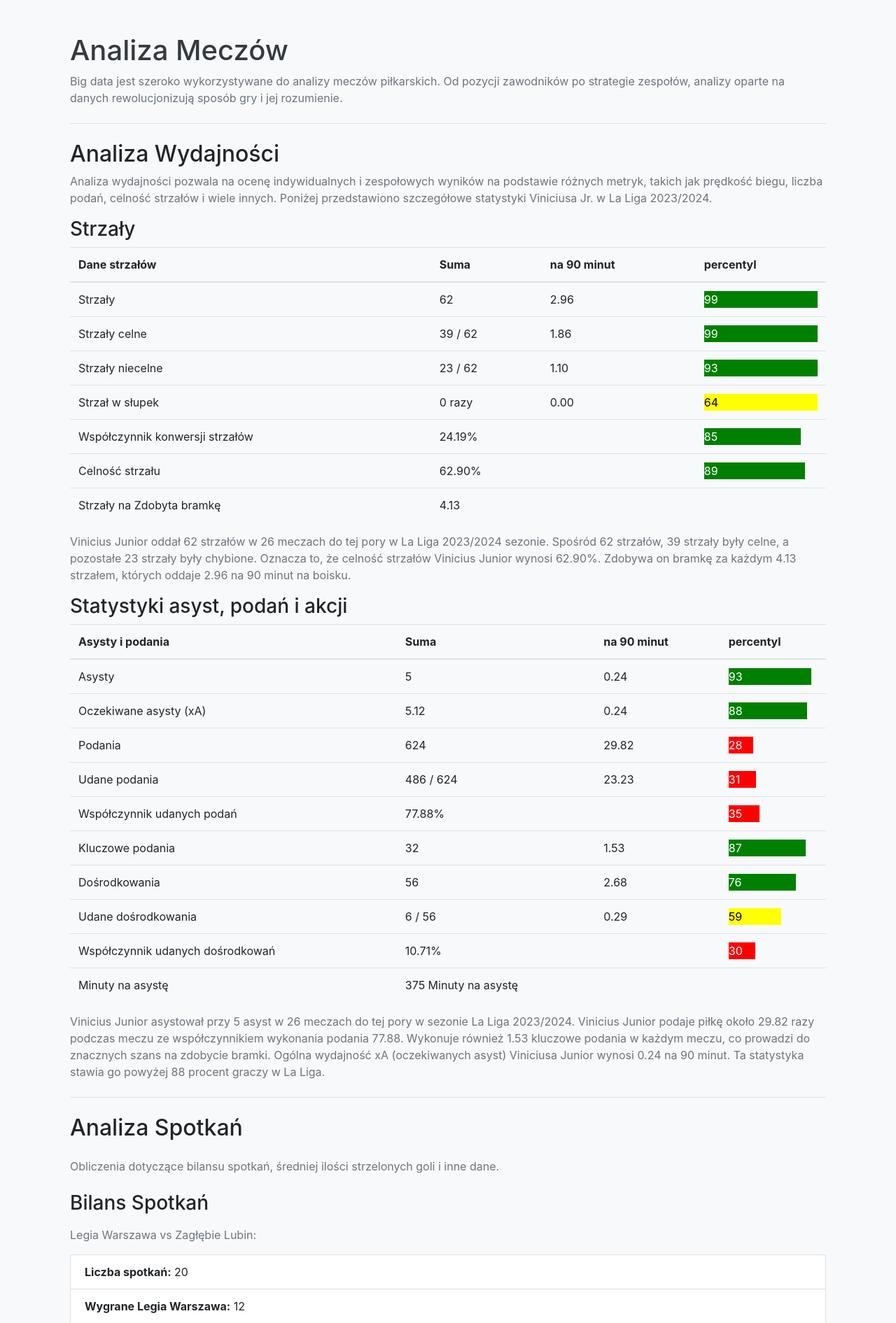
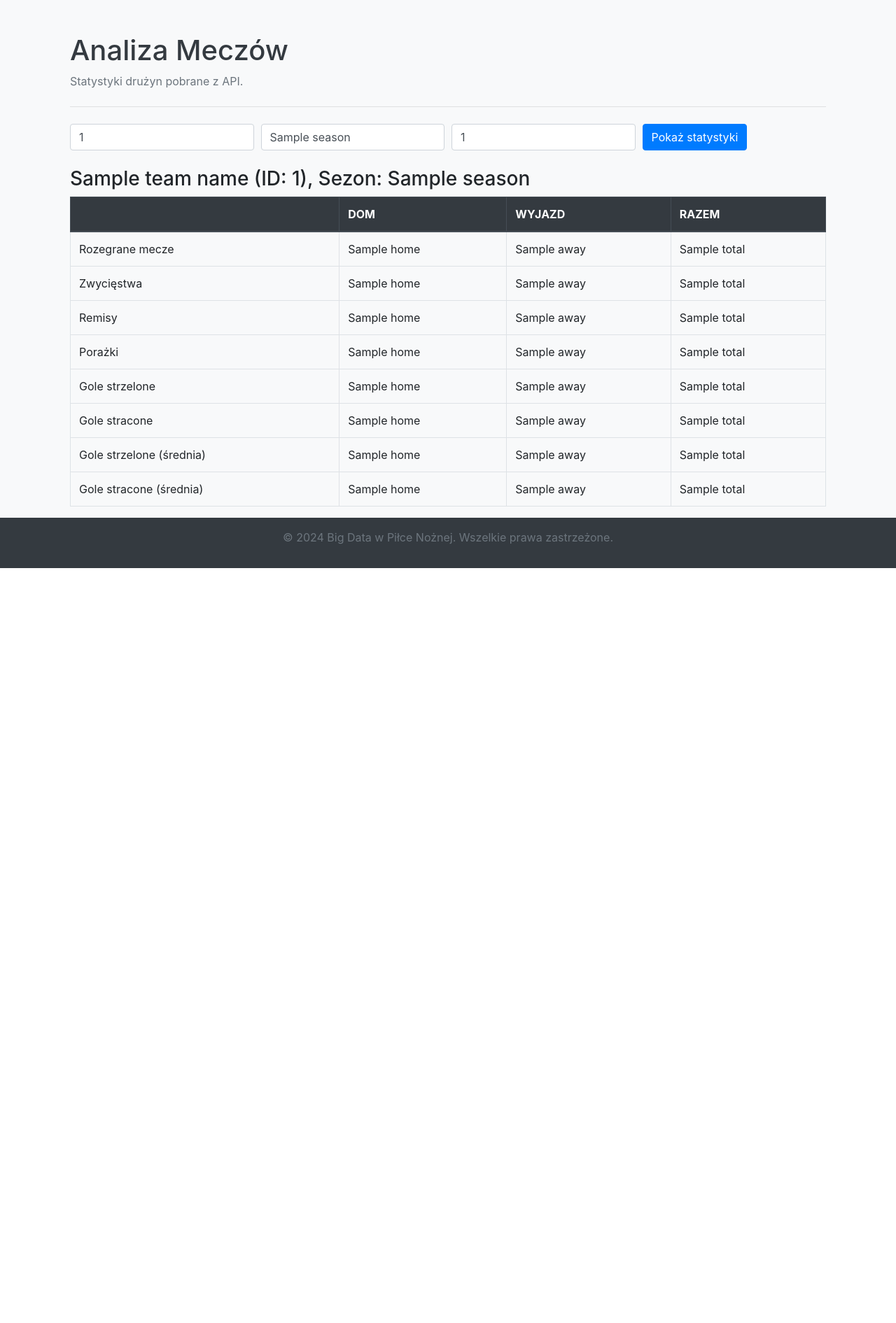
Before and after one commit to dezzaired/footballPortal, a Symfony app: template templates/main/match_analysis.html.twig in a window 1280 px wide. Shown: the part 56-1947 px from the top of the page at 70% size. After the commit the page ends 868 px from the top, so only its background shows below. Run offline with Twig, Linux system fonts and the light colour scheme; the template is opened without the code that fills it: most values are stand-ins (such as "Sample title", 1, 10 or a date in 2020); some libraries are stand-ins or nearby versions.

Commit message:
New features, now user can check statistics of footbal teams but still not done properly. to do.

```diff
--- a/templates/main/match_analysis.html.twig
+++ b/templates/main/match_analysis.html.twig
@@ -5,176 +5,101 @@
 {% block body %}
     <div class="container mt-4">
         <h1>Analiza Meczów</h1>
-    <p>Big data jest szeroko wykorzystywane do analizy meczów piłkarskich. Od pozycji zawodników po strategie zespołów, analizy oparte na danych rewolucjonizują sposób gry i jej rozumienie.</p>
+        <p>Statystyki drużyn pobrane z API.</p>
 
         <hr class="my-4">
 
-    <section id="performance_analysis">
-        <h2>Analiza Wydajności</h2>
-        <p>Analiza wydajności pozwala na ocenę indywidualnych i zespołowych wyników na podstawie różnych metryk, takich jak prędkość biegu, liczba podań, celność strzałów i wiele innych. Poniżej przedstawiono szczegółowe statystyki Viniciusa Jr. w La Liga 2023/2024.</p>
+        <form method="get" action="{{ path('match_analysis') }}" class="mb-4">
+            <div class="form-row">
+                <div class="col">
+                    <input type="text" class="form-control" name="team" placeholder="ID drużyny" value="{{ teamId }}">
+                </div>
+                <div class="col">
+                    <input type="text" class="form-control" name="season" placeholder="Sezon" value="{{ season }}">
+                </div>
+                <div class="col">
+                    <input type="text" class="form-control" name="league" placeholder="ID ligi" value="{{ leagueId }}">
+                </div>
+                <div class="col">
+                    <button type="submit" class="btn btn-primary">Pokaż statystyki</button>
+                </div>
+            </div>
+        </form>
 
-        <h3>Strzały</h3>
-        <table class="table">
-            <thead>
+        <section id="team_statistics">
+            <h3>{{ teamName }} (ID: {{ teamId }}), Sezon: {{ season }}</h3>
+            <table class="table table-bordered table-hover">
+                <thead class="thead-dark">
                 <tr>
-                <th>Dane strzałów</th>
-                <th>Suma</th>
-                <th>na 90 minut</th>
-                <th>percentyl</th>
+                    <th></th>
+                    <th>DOM</th>
+                    <th>WYJAZD</th>
+                    <th>RAZEM</th>
                 </tr>
                 </thead>
                 <tbody>
                 <tr>
-                <td>Strzały</td>
-                <td>62</td>
-                <td>2.96</td>
-                <td><div style="width:100%;background-color:green;color:white;">99</div></td>
+                    <td>Rozegrane mecze</td>
+                    <td>{{ statistics.response.fixtures.played.home }}</td>
+                    <td>{{ statistics.response.fixtures.played.away }}</td>
+                    <td>{{ statistics.response.fixtures.played.total }}</td>
                 </tr>
                 <tr>
-                <td>Strzały celne</td>
-                <td>39 / 62</td>
-                <td>1.86</td>
-                <td><div style="width:100%;background-color:green;color:white;">99</div></td>
+                    <td>Zwycięstwa</td>
+                    <td>{{ statistics.response.fixtures.wins.home }}</td>
+                    <td>{{ statistics.response.fixtures.wins.away }}</td>
+                    <td>{{ statistics.response.fixtures.wins.total }}</td>
                 </tr>
                 <tr>
-                <td>Strzały niecelne</td>
-                <td>23 / 62</td>
-                <td>1.10</td>
-                <td><div style="width:100%;background-color:green;color:white;">93</div></td>
+                    <td>Remisy</td>
+                    <td>{{ statistics.response.fixtures.draws.home }}</td>
+                    <td>{{ statistics.response.fixtures.draws.away }}</td>
+                    <td>{{ statistics.response.fixtures.draws.total }}</td>
                 </tr>
                 <tr>
-                <td>Strzał w słupek</td>
-                <td>0 razy</td>
-                <td>0.00</td>
-                <td><div style="width:100%;background-color:yellow;color:black;">64</div></td>
+                    <td>Porażki</td>
+                    <td>{{ statistics.response.fixtures.loses.home }}</td>
+                    <td>{{ statistics.response.fixtures.loses.away }}</td>
+                    <td>{{ statistics.response.fixtures.loses.total }}</td>
                 </tr>
                 <tr>
-                <td>Współczynnik konwersji strzałów</td>
-                <td>24.19%</td>
-                <td></td>
-                <td><div style="width:85%;background-color:green;color:white;">85</div></td>
+                    <td>Gole strzelone</td>
+                    <td>{{ statistics.response.goals.for.total.home }}</td>
+                    <td>{{ statistics.response.goals.for.total.away }}</td>
+                    <td>{{ statistics.response.goals.for.total.total }}</td>
                 </tr>
                 <tr>
-                <td>Celność strzału</td>
-                <td>62.90%</td>
-                <td></td>
-                <td><div style="width:89%;background-color:green;color:white;">89</div></td>
+                    <td>Gole stracone</td>
+                    <td>{{ statistics.response.goals.against.total.home }}</td>
+                    <td>{{ statistics.response.goals.against.total.away }}</td>
+                    <td>{{ statistics.response.goals.against.total.total }}</td>
                 </tr>
                 <tr>
-                <td>Strzały na Zdobyta bramkę</td>
-                <td>4.13</td>
-                <td></td>
-                <td></td>
+                    <td>Gole strzelone (średnia)</td>
+                    <td>{{ statistics.response.goals.for.average.home }}</td>
+                    <td>{{ statistics.response.goals.for.average.away }}</td>
+                    <td>{{ statistics.response.goals.for.average.total }}</td>
+                </tr>
+                <tr>
+                    <td>Gole stracone (średnia)</td>
+                    <td>{{ statistics.response.goals.against.average.home }}</td>
+                    <td>{{ statistics.response.goals.against.average.away }}</td>
+                    <td>{{ statistics.response.goals.against.average.total }}</td>
                 </tr>
                 </tbody>
             </table>
-        <p>Vinicius Junior oddał 62 strzałów w 26 meczach do tej pory w La Liga 2023/2024 sezonie. Spośród 62 strzałów, 39 strzały były celne, a pozostałe 23 strzały były chybione. Oznacza to, że celność strzałów Vinicius Junior wynosi 62.90%. Zdobywa on bramkę za każdym 4.13 strzałem, których oddaje 2.96 na 90 minut na boisku.</p>
-
-        <h3>Statystyki asyst, podań i akcji</h3>
-        <table class="table">
-            <thead>
-            <tr>
-                <th>Asysty i podania</th>
-                <th>Suma</th>
-                <th>na 90 minut</th>
-                <th>percentyl</th>
-            </tr>
-            </thead>
-            <tbody>
-            <tr>
-                <td>Asysty</td>
-                <td>5</td>
-                <td>0.24</td>
-                <td><div style="width:93%;background-color:green;color:white;">93</div></td>
-            </tr>
-            <tr>
-                <td>Oczekiwane asysty (xA)</td>
-                <td>5.12</td>
-                <td>0.24</td>
-                <td><div style="width:88%;background-color:green;color:white;">88</div></td>
-            </tr>
-            <tr>
-                <td>Podania</td>
-                <td>624</td>
-                <td>29.82</td>
-                <td><div style="width:28%;background-color:red;color:white;">28</div></td>
-            </tr>
-            <tr>
-                <td>Udane podania</td>
-                <td>486 / 624</td>
-                <td>23.23</td>
-                <td><div style="width:31%;background-color:red;color:white;">31</div></td>
-            </tr>
-            <tr>
-                <td>Współczynnik udanych podań</td>
-                <td>77.88%</td>
-                <td></td>
-                <td><div style="width:35%;background-color:red;color:white;">35</div></td>
-            </tr>
-            <tr>
-                <td>Kluczowe podania</td>
-                <td>32</td>
-                <td>1.53</td>
-                <td><div style="width:87%;background-color:green;color:white;">87</div></td>
-            </tr>
-            <tr>
-                <td>Dośrodkowania</td>
-                <td>56</td>
-                <td>2.68</td>
-                <td><div style="width:76%;background-color:green;color:white;">76</div></td>
-            </tr>
-            <tr>
-                <td>Udane dośrodkowania</td>
-                <td>6 / 56</td>
-                <td>0.29</td>
-                <td><div style="width:59%;background-color:yellow;color:black;">59</div></td>
-            </tr>
-            <tr>
-                <td>Współczynnik udanych dośrodkowań</td>
-                <td>10.71%</td>
-                <td></td>
-                <td><div style="width:30%;background-color:red;color:white;">30</div></td>
-            </tr>
-            <tr>
-                <td>Minuty na asystę</td>
-                <td>375 Minuty na asystę</td>
-                <td></td>
-                <td></td>
-            </tr>
-            </tbody>
-        </table>
-        <p>Vinicius Junior asystował przy 5 asyst w 26 meczach do tej pory w sezonie La Liga 2023/2024. Vinicius Junior podaje piłkę około 29.82 razy podczas meczu ze współczynnikiem wykonania podania 77.88. Wykonuje również 1.53 kluczowe podania w każdym meczu, co prowadzi do znacznych szans na zdobycie bramki. Ogólna wydajność xA (oczekiwanych asyst) Viniciusa Junior wynosi 0.24 na 90 minut. Ta statystyka stawia go powyżej 88 procent graczy w La Liga.</p>
-    </section>
-
-    <hr class="my-4">
-
-    <section id="match_analysis">
-        <h2 class="mb-4">Analiza Spotkań</h2>
-        <p class="mb-4">Obliczenia dotyczące bilansu spotkań, średniej ilości strzelonych goli i inne dane.</p>
-
-        <h3 class="mb-3">Bilans Spotkań</h3>
-        <p class="mb-3">Legia Warszawa vs Zagłębie Lubin:</p>
-        <ul class="list-group mb-4">
-            <li class="list-group-item"><strong>Liczba spotkań:</strong> 20</li>
-            <li class="list-group-item"><strong>Wygrane Legia Warszawa:</strong> 12</li>
-            <li class="list-group-item"><strong>Wygrane Zagłębie Lubin:</strong> 4</li>
-            <li class="list-group-item"><strong>Remisy:</strong> 4</li>
-        </ul>
-
-        <h3 class="mb-3">Średnia Ilość Strzelonych Goli</h3>
-        <ul class="list-group mb-4">
-            <li class="list-group-item"><strong>Średnia goli Legia Warszawa na mecz:</strong> 1.95</li>
-            <li class="list-group-item"><strong>Średnia goli Zagłębie Lubin na mecz:</strong> 0.95</li>
-        </ul>
-
-        <h3 class="mb-3">Najwyższa Wygrana</h3>
-        <ul class="list-group mb-4">
-            <li class="list-group-item"><strong>Legia Warszawa:</strong> 4-0 (21.03.21)</li>
-            <li class="list-group-item"><strong>Zagłębie Lubin:</strong> 3-1 (18.08.17)</li>
-        </ul>
-
-        <h3 class="mb-3">Podsumowanie Ilości Spotkań</h3>
-        <p class="list-group-item"><strong>Ilość spotkań w analizowanym okresie:</strong> 20</p>
         </section>
     </div>
 {% endblock %}
+
+{% block stylesheets %}
+    <style>
+        .table {
+            text-align: center;
+            font-size: 14px;
+        }
+        .table th, .table td {
+            vertical-align: middle;
+        }
+    </style>
+{% endblock %}
--- a/templates/main/news.html.twig
+++ b/templates/main/news.html.twig
@@ -14,7 +14,7 @@
             <div class="row mb-4">
                 <div class="col-md-4">
                     <picture>
-                        <source srcset="/images/legia-img.webp" type="image/webp">
+                        <source srcset="images/legia-img.webp" type="image/webp">
                         <img src="/images/legia-img.jpg" class="img-fluid home-image" alt="Legia Image">
                     </picture>
                 </div>
```
Also changed, not shown: src/Controller/MainController.php (+47 -4 lines), public/images/MU_logo.png (added), public/images/liverpool_logo.jpg (added). Lines whose indentation alone changed are shown as unchanged.
